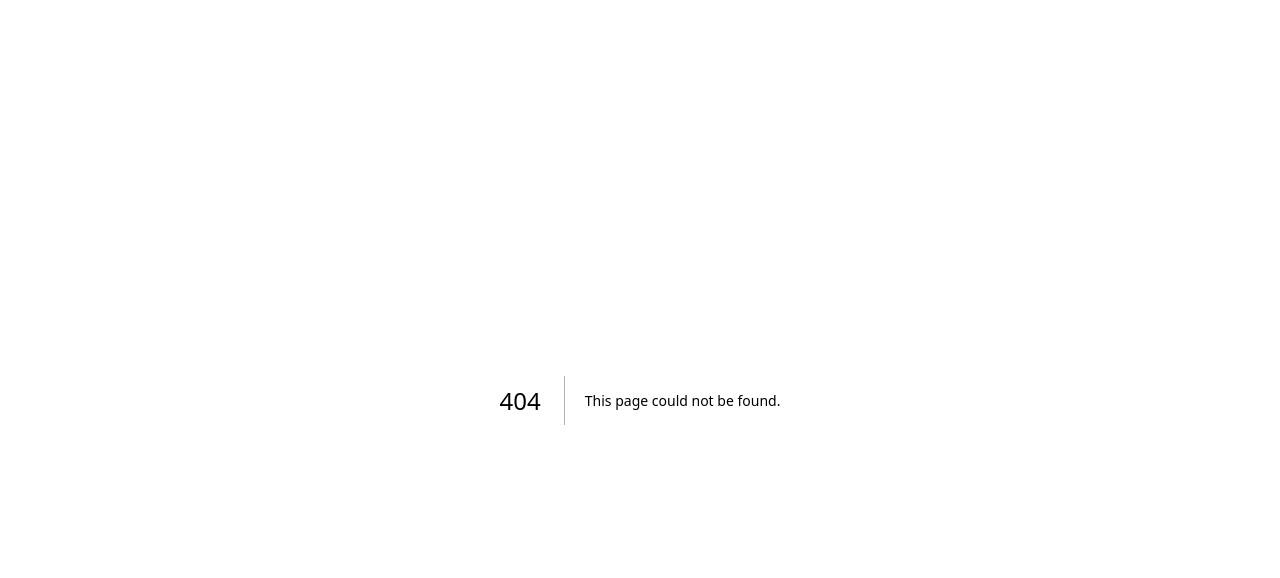
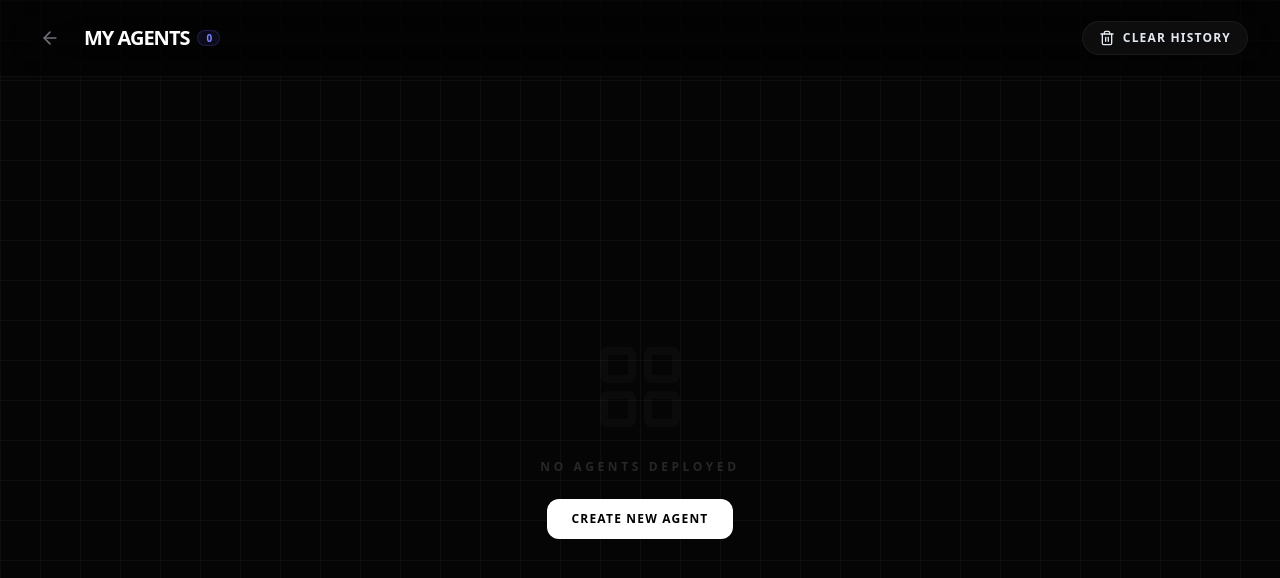
Before and after one commit to nice-bills/veritas, a Next.js app in the folder frontend/: page /dashboard in a window 1280 px wide. Before the commit this address had no page. Shown: the top 578 px of the page. Built offline with nearby package versions, Linux system fonts and the light colour scheme.

Commit message:
Add agent dashboard, persistence and startup scripts

```diff
--- /dev/null
+++ b/frontend/src/app/dashboard/page.tsx
@@ -0,0 +1,133 @@
+"use client";
+
+import React, { useState, useEffect } from 'react';
+import Link from 'next/link';
+import { useRouter } from 'next/navigation';
+import {
+  ShieldCheck, LayoutGrid, ArrowLeft, ExternalLink,
+  Trash2, Play, Hash, Calendar, Wallet
+} from 'lucide-react';
+import { toast } from 'sonner';
+
+export default function Dashboard() {
+  const [history, setHistory] = useState<any[]>([]);
+  const router = useRouter();
+
+  useEffect(() => {
+    const saved = localStorage.getItem('veritas_agent_history');
+    if (saved) {
+      try {
+        setHistory(JSON.parse(saved));
+      } catch (e) {
+        console.error(e);
+      }
+    }
+  }, []);
+
+  const clearHistory = () => {
+    if (confirm("Are you sure you want to clear all agent history?")) {
+      localStorage.removeItem('veritas_agent_history');
+      setHistory([]);
+      toast.success("History cleared");
+    }
+  };
+
+  const loadAgent = (item: any) => {
+    // Load config back to main playground
+    const config = {
+      name: item.name,
+      brain: 'minimax', // Default or save this too if available
+      caps: ['wallet', 'token', 'basename', 'aave'], // Default or save this too
+      objective: item.objective
+    };
+    localStorage.setItem('veritas_agent_config', JSON.stringify(config));
+    toast.success("Agent configuration loaded");
+    router.push('/');
+  };
+
+  return (
+    <div className="flex flex-col h-screen bg-[#050505] text-slate-200 font-sans selection:bg-indigo-500/30 overflow-hidden relative">
+      {/* Background Pattern */}
+      <div className="absolute inset-0 bg-[linear-gradient(to_right,#80808012_1px,transparent_1px),linear-gradient(to_bottom,#80808012_1px,transparent_1px)] bg-[size:40px_40px] pointer-events-none" />
+
+      {/* Header */}
+      <header className="flex items-center justify-between px-8 py-5 border-b border-white/5 bg-black/40 backdrop-blur-2xl z-10">
+        <div className="flex items-center gap-4">
+          <Link href="/" className="p-2 hover:bg-white/5 rounded-full text-zinc-500 hover:text-white transition-all">
+            <ArrowLeft className="w-5 h-5" />
+          </Link>
+          <div>
+            <h1 className="text-xl font-black tracking-tighter text-white leading-none uppercase flex items-center gap-2">
+              My Agents <span className="px-2 py-0.5 bg-indigo-500/10 text-indigo-400 text-[10px] rounded-full border border-indigo-500/20">{history.length}</span>
+            </h1>
+          </div>
+        </div>
+        <button onClick={clearHistory} className="flex items-center gap-2 px-4 py-2 bg-zinc-900/50 hover:bg-red-500/10 hover:text-red-400 hover:border-red-500/20 rounded-full border border-white/5 text-xs font-bold uppercase tracking-widest transition-all">
+          <Trash2 className="w-4 h-4" /> Clear History
+        </button>
+      </header>
+
+      <main className="flex-1 overflow-y-auto p-8 z-10 custom-scrollbar">
+        {history.length === 0 ? (
+          <div className="flex flex-col items-center justify-center h-full text-zinc-800 space-y-6">
+            <LayoutGrid className="w-24 h-24 opacity-20" />
+            <p className="font-black uppercase tracking-[0.3em] text-xs">No Agents Deployed</p>
+            <Link href="/" className="px-6 py-3 bg-white text-black rounded-xl font-bold text-xs uppercase tracking-widest hover:scale-105 transition-all">
+              Create New Agent
+            </Link>
+          </div>
+        ) : (
+          <div className="grid grid-cols-1 md:grid-cols-2 lg:grid-cols-3 gap-6 max-w-7xl mx-auto">
+            {history.map((agent, i) => (
+              <div key={i} className="bg-zinc-900/20 border border-white/5 rounded-3xl p-6 hover:border-indigo-500/30 hover:bg-zinc-900/40 transition-all group relative overflow-hidden">
+                <div className="absolute top-0 left-0 w-full h-1 bg-gradient-to-r from-indigo-500 to-purple-500 opacity-0 group-hover:opacity-100 transition-opacity" />
+
+                <div className="flex justify-between items-start mb-6">
+                  <div>
+                    <h3 className="text-lg font-black text-white mb-1">{agent.name}</h3>
+                    <div className="flex items-center gap-2 text-[10px] text-zinc-500 font-mono">
+                      <Wallet className="w-3 h-3" />
+                      {agent.address ? `${agent.address.slice(0,6)}...${agent.address.slice(-4)}` : 'Unknown'}
+                    </div>
+                  </div>
+                  <div className="bg-emerald-500/10 border border-emerald-500/20 p-2 rounded-xl">
+                    <ShieldCheck className="w-5 h-5 text-emerald-500" />
+                  </div>
+                </div>
+
+                <div className="space-y-4 mb-6">
+                  <div className="bg-black/40 rounded-xl p-3 border border-white/5">
+                    <p className="text-[10px] font-bold text-zinc-600 uppercase tracking-widest mb-1">Objective</p>
+                    <p className="text-xs text-zinc-300 line-clamp-2">{agent.objective}</p>
+                  </div>
+
+                  <div className="grid grid-cols-2 gap-2">
+                    <div className="bg-black/40 rounded-xl p-3 border border-white/5">
+                      <p className="text-[10px] font-bold text-zinc-600 uppercase tracking-widest mb-1 flex items-center gap-1"><Hash className="w-3 h-3" /> Root</p>
+                      <p className="text-[9px] font-mono text-zinc-500 truncate" title={agent.root}>{agent.root}</p>
+                    </div>
+                    <div className="bg-black/40 rounded-xl p-3 border border-white/5">
+                      <p className="text-[10px] font-bold text-zinc-600 uppercase tracking-widest mb-1 flex items-center gap-1"><Calendar className="w-3 h-3" /> Time</p>
+                      <p className="text-[9px] font-mono text-zinc-500">{new Date(agent.timestamp).toLocaleDateString()}</p>
+                    </div>
+                  </div>
+                </div>
+
+                <div className="flex gap-3">
+                  <button onClick={() => loadAgent(agent)} className="flex-1 py-3 bg-white text-black rounded-xl font-bold text-[10px] uppercase tracking-widest hover:bg-zinc-200 transition-colors flex items-center justify-center gap-2">
+                    <Play className="w-3 h-3 fill-current" /> Rerun
+                  </button>
+                  {agent.tx && (
+                    <a href={`https://sepolia.basescan.org/tx/${agent.tx}`} target="_blank" rel="noopener noreferrer" className="px-4 py-3 bg-zinc-800 hover:bg-zinc-700 text-zinc-300 rounded-xl border border-white/5 transition-colors">
+                      <ExternalLink className="w-4 h-4" />
+                    </a>
+                  )}
+                </div>
+              </div>
+            ))}
+          </div>
+        )}
+      </main>
+    </div>
+  );
+}
--- a/frontend/src/app/page.tsx
+++ b/frontend/src/app/page.tsx
@@ -6,8 +6,9 @@ import {
   CheckCircle2, AlertCircle, Hash, Settings, X, Database,
   Wallet, Zap, MessageSquare, Fingerprint, Coins, Lock, Code2, Rocket,
   Activity, CreditCard, DollarSign, Copy, RefreshCw, Search, ChevronRight,
-  Trash2
+  Trash2, LayoutGrid
 } from 'lucide-react';
+import Link from 'next/link';
 import { clsx, type ClassValue } from 'clsx';
 import { twMerge } from 'tailwind-merge';
 import { toast } from 'sonner';
@@ -197,6 +198,20 @@ export default function VeritasPlayground() {
 
       setSessionRoot(result.session_root);
       setAttestationTx(result.attestation_tx);
+
+      // Save to History
+      const historyItem = {
+        id: agentData.id,
+        name: agentName,
+        objective: objective,
+        root: result.session_root,
+        tx: result.attestation_tx,
+        timestamp: Date.now(),
+        address: agentData.address
+      };
+      const existingHistory = JSON.parse(localStorage.getItem('veritas_agent_history') || '[]');
+      localStorage.setItem('veritas_agent_history', JSON.stringify([historyItem, ...existingHistory]));
+
       toast.success("Mission Attested to Base");
       ws.close();
     } catch (error: any) {
@@ -267,6 +282,9 @@ export default function VeritasPlayground() {
           </div>
         </div>
         <div className="flex items-center gap-6">
+          <Link href="/dashboard" className="p-2 hover:bg-white/5 rounded-full text-zinc-500 hover:text-white transition-all" title="My Agents">
+            <LayoutGrid className="w-5 h-5" />
+          </Link>
           <div className="flex items-center gap-3 px-4 py-2 bg-zinc-900/50 rounded-full border border-white/5 shadow-inner">
             <div className="w-2 h-2 rounded-full bg-green-500 animate-pulse shadow-[0_0_8px_rgba(34,197,94,0.6)]" />
             <span className="text-[10px] text-zinc-400 font-black uppercase tracking-widest">Base Sepolia</span>
```
Also changed, not shown: 2 other files (tests, documents, lock files or other folders).
